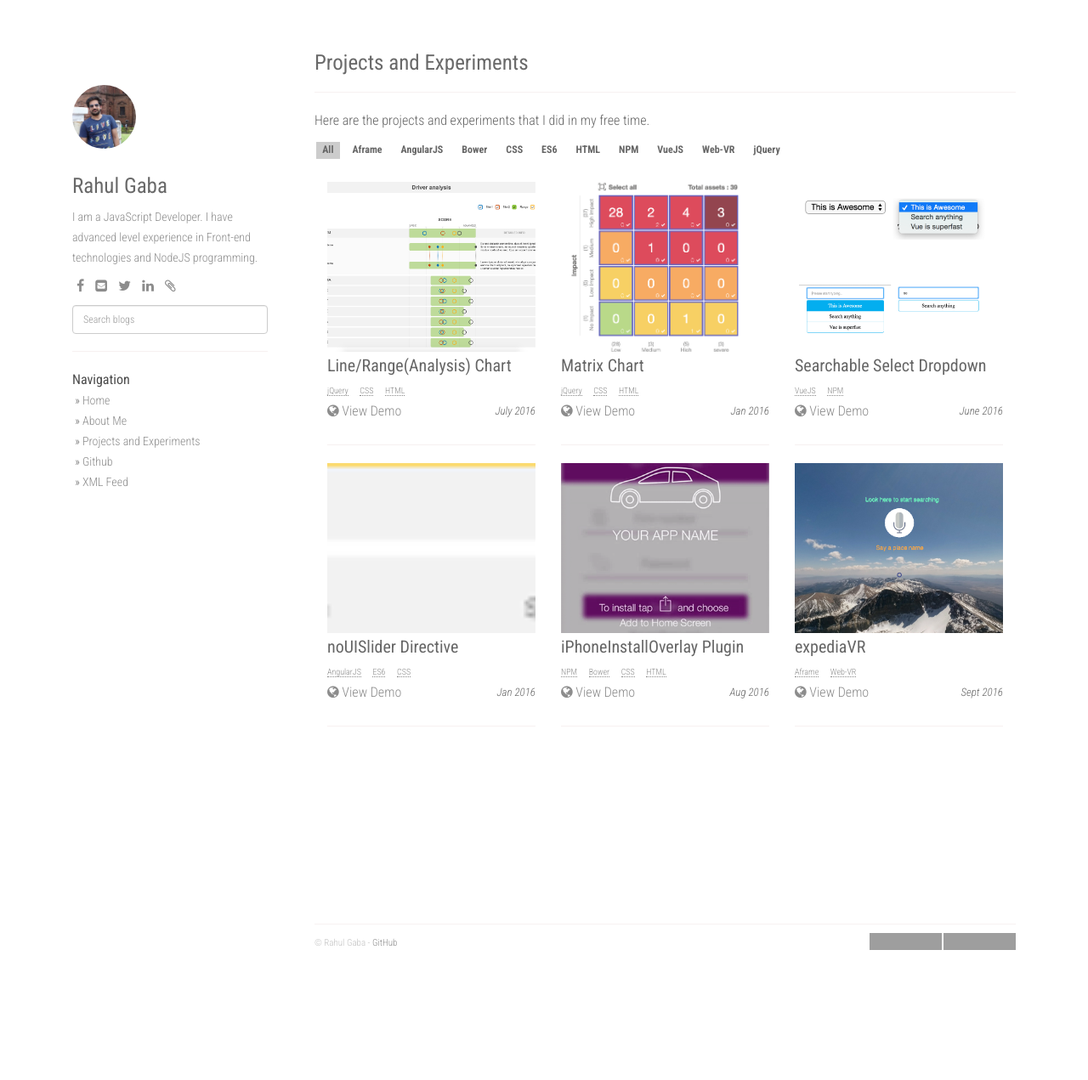
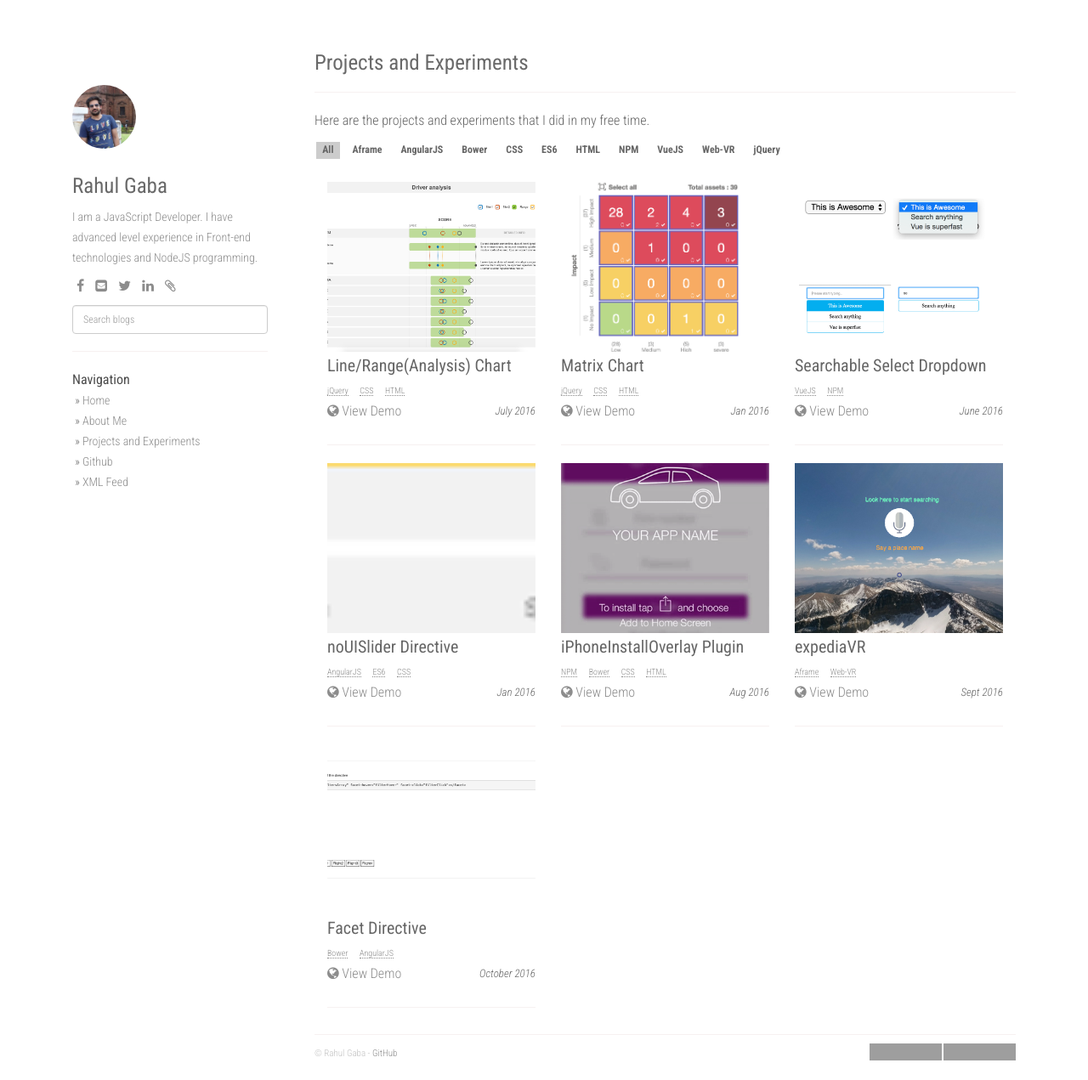
Before and after one commit to rgabs/rgabs.github.io, a Jekyll site: the page built from projects.md, in a window 1280 px wide and 1271 px high. Shown: the whole window at 85% size. Built offline with Jekyll 4.4.1, drawn with Linux system fonts in a browser that asks for light colours; nearby versions of some CDN libraries; grey boxes are pictures that could not be loaded.

Commit message:
facet chart directive added

```diff
--- a/_data/projects.json
+++ b/_data/projects.json
@@ -40,4 +40,11 @@
   "url": "http://tinyurl.com/expediavr",
   "date": "Sept 2016",
   "tags": ["Aframe", "Web-VR"]
+}, {
+  "slug": "Facet Directive",
+  "name": "Facet Directive",
+  "image": "facet.png",
+  "url": "http://rahulgaba.com/facet-directive/",
+  "date": "October 2016",
+  "tags": ["Bower", "AngularJS"]
 }]
```
Also changed, not shown: static/projects/facet.png (added).
